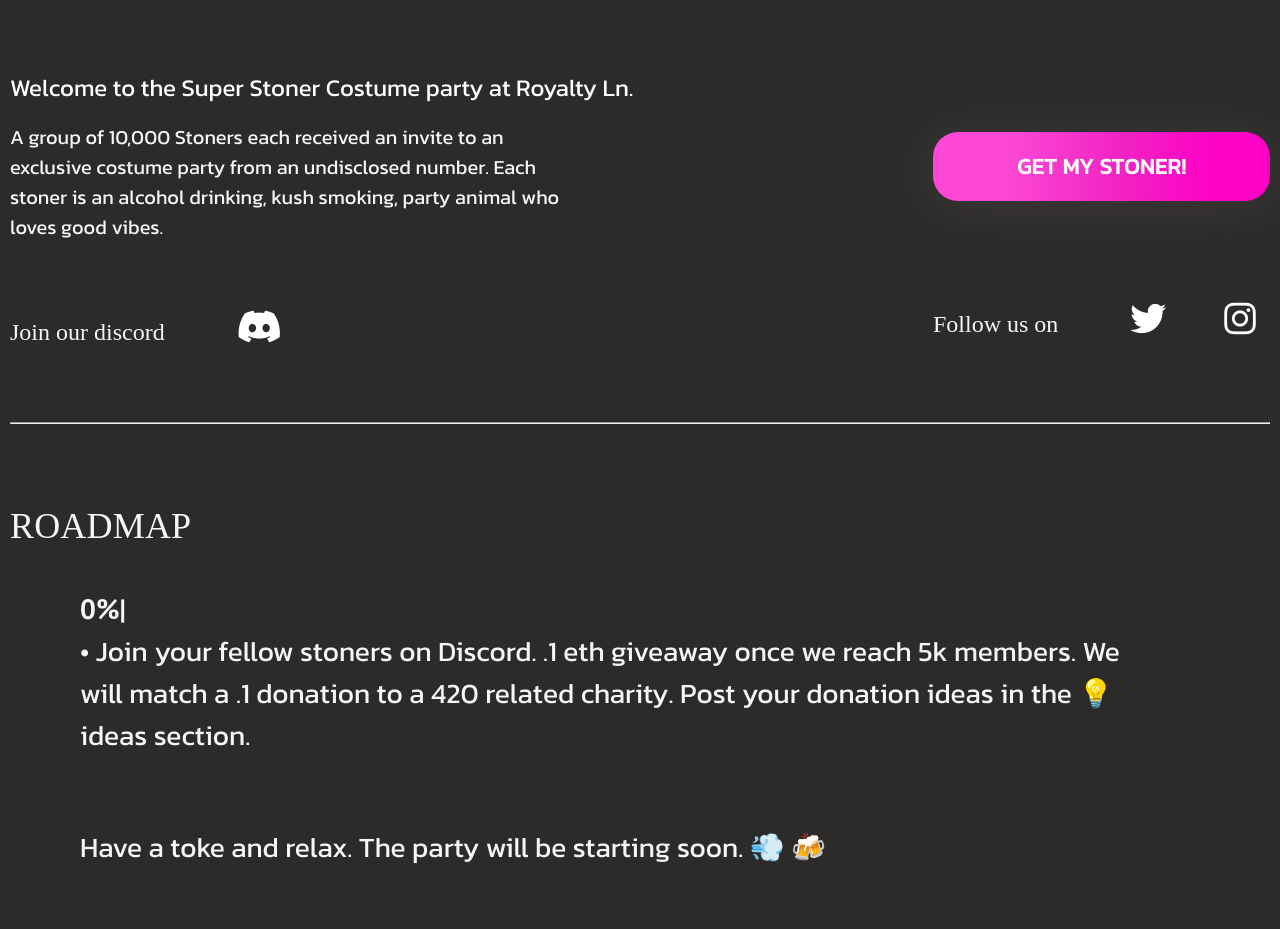
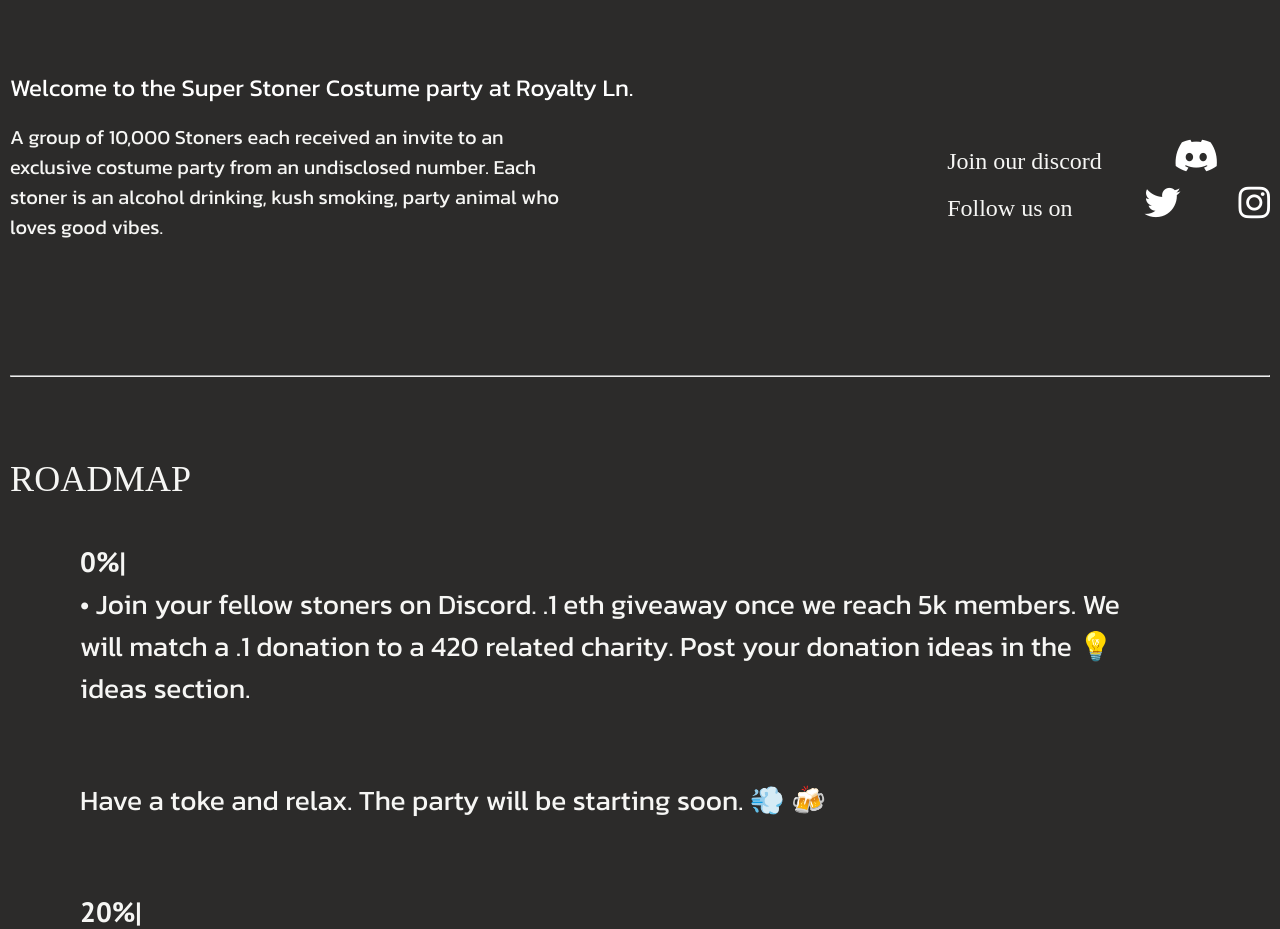
Before and after one commit to mroloff2019/Stoner, a React (Create React App) app: page / in a window 1280 px wide. Shown: the part 982-1911 px from the top of the page. Built offline with nearby package versions, Linux system fonts and the light colour scheme; a web font is replaced by a local one.

Commit message:
remove mint button on v1

```diff
--- a/src/components/welcomeMessage/WelcomeMessage.js
+++ b/src/components/welcomeMessage/WelcomeMessage.js
@@ -19,6 +19,9 @@ const WelcomeMessage = props => {
           <p className="welcomeTitle">Welcome to the Super Stoner Costume party at Royalty Ln.</p>
           <p className="welcomeBody">A group of 10,000 Stoners each received an invite to an exclusive costume party from an undisclosed number. Each stoner is an alcohol drinking, kush smoking, party animal who loves good vibes. </p>
         </div>
+      </div>
+      <div className="welcomeRightSide">
+        <div className="socialContainer">
         <div>
           <span className="joinSocial">Join our discord</span>
           <a
@@ -31,17 +34,6 @@ const WelcomeMessage = props => {
               <i className="fab fa-discord"></i>
             </a>
         </div>
-      </div>
-      <div className="welcomeRightSide">
-        <div>
-          <button
-            className="inviteBtn"
-            onClick={handleButtonClick}
-          >
-            Get My Stoner!
-          </button>
-        </div>
-        <div className="socialContainer">
           <span className="joinSocial">Follow us on</span>
           <a
             style={{ marginRight: '58px'}}
```
